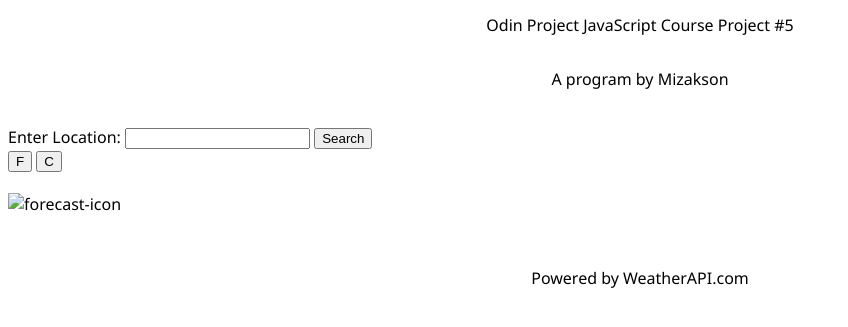
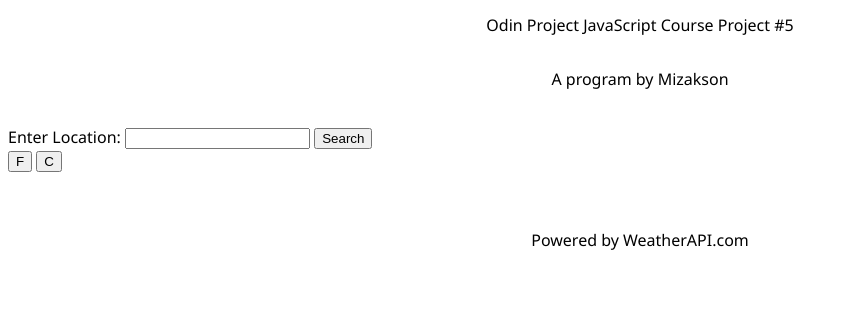
Before and after one commit to Mizakson/weather_app, a plain HTML site: page index.html in a window 1280 px wide. Shown: the part 103-430 px from the top of the page, without its empty margins (0-848 px from the left). Drawn offline with Linux system fonts and the light colour scheme.

Commit message:
Remove blank forecast img icon

```diff
--- a/index.html
+++ b/index.html
@@ -28,7 +28,6 @@
                 <h4 id="location-country"></h4>
             </div>
             <div id="forecast-data">
-                <img src="#" alt="forecast-icon" id="forecast-condition-icon">
                 <p id="temperature"></p>
                 <p id="wind-speed"></p>
                 <p id="rain-chance"></p>
```
